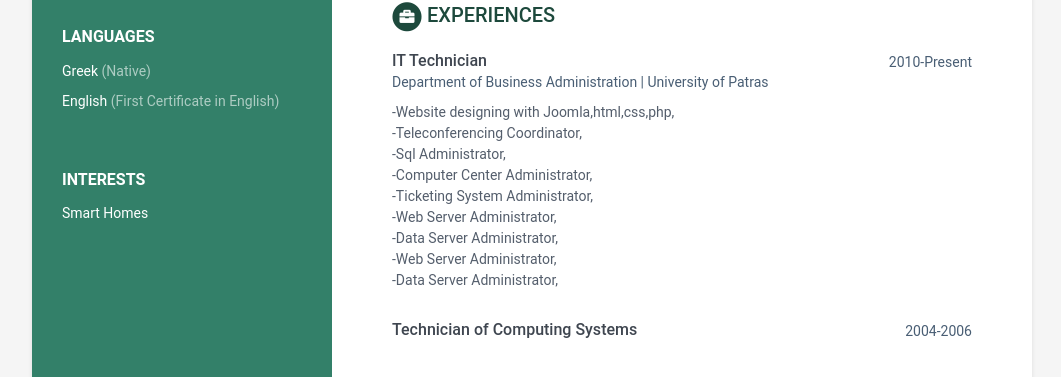
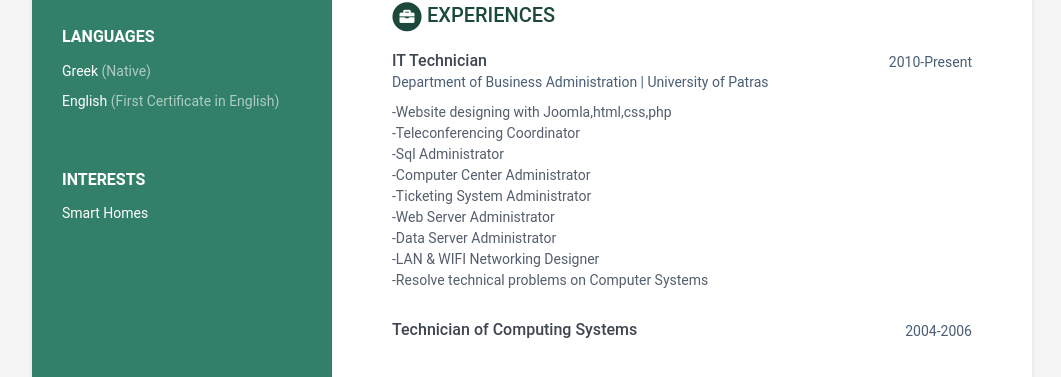
Before and after one commit to std159312/std159312.github.io, a Jekyll site: the page built from index.html, in a window 1280 px wide. Shown: the part 501-878 px from the top of the page, without its empty margins (108-1169 px from the left). Built offline with Jekyll 4.4.1, drawn with Linux system fonts in a browser that asks for light colours.

Commit message:
Initial commit

```diff
--- a/_data/data.yml
+++ b/_data/data.yml
@@ -84,15 +84,15 @@ experiences:
         company: Department of Business Administration | University of Patras
 
         details: |
-            -Website designing with Joomla,html,css,php,\
-            -Teleconferencing Coordinator,\
-            -Sql Administrator,\
-            -Computer Center Administrator,\
-            -Ticketing System Administrator,\
-            -Web Server Administrator,\
-            -Data Server Administrator,\
-            -Web Server Administrator,\
-            -Data Server Administrator,
+            -Website designing with Joomla,html,css,php\
+            -Teleconferencing Coordinator\
+            -Sql Administrator\
+            -Computer Center Administrator\
+            -Ticketing System Administrator\
+            -Web Server Administrator\
+            -Data Server Administrator\
+            -LAN & WIFI Networking Designer\
+            -Resolve technical problems on Computer Systems
 
       - role: Technician of Computing Systems
         time: 2004-2006
```
